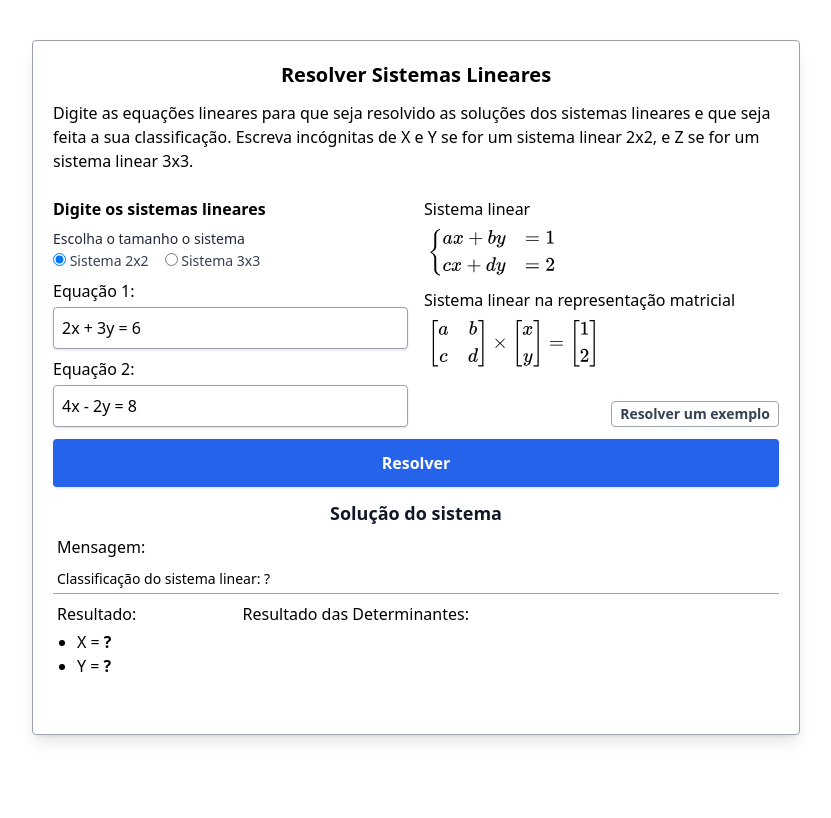
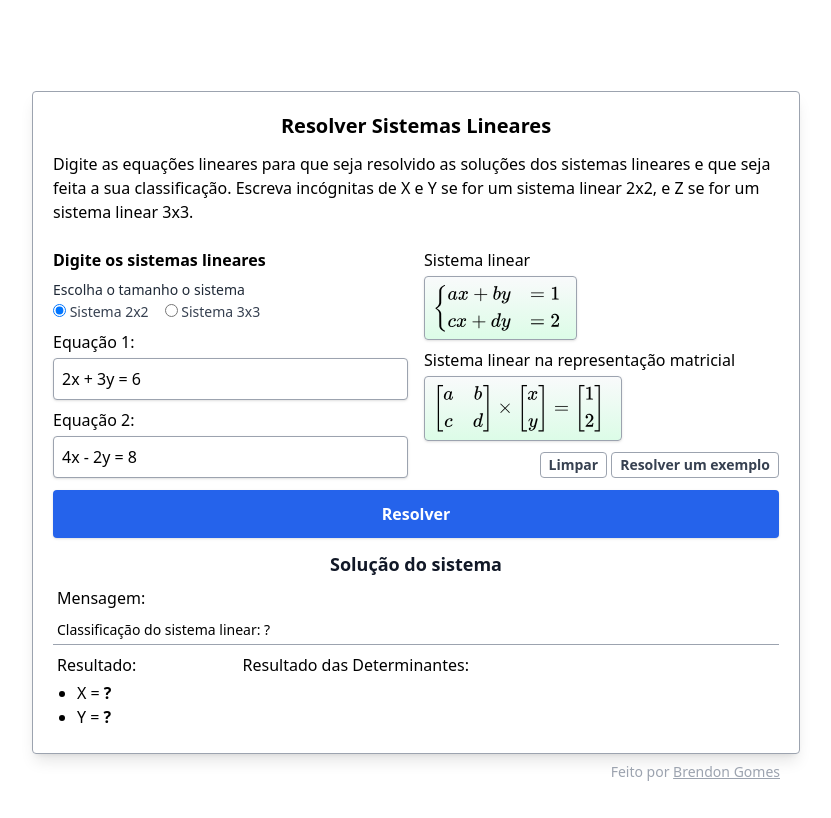
Before and after one commit to Brendon3578/linear-system-resolver, a website with bundled scripts: page src/index.html in a window 1280 px wide. Shown: the whole page, without its empty margins (224-1055 px from the left). Built offline with nearby package versions, Linux system fonts and the light colour scheme.

Commit message:
:sparkles: update some code

```diff
--- a/src/index.html
+++ b/src/index.html
@@ -6,7 +6,9 @@
     <title>Sistemas Lineares</title>
     <link rel="stylesheet" href="./styles/output.css" />
   </head>
-  <body class="min-h-screen min-w-full flex justify-center my-10">
+  <body
+    class="min-h-screen min-w-full flex flex-col items-center justify-center my-10"
+  >
     <div
       class="max-w-3xl p-5 border border-gray-400 rounded shadow-lg flex flex-col gap-3 w-full h-min mx-2"
     >
@@ -74,17 +76,29 @@
         <section class="flex flex-col gap-2 w-full">
           <div>
             <h3 class="mb-1">Sistema linear</h3>
-            <div id="linear-system-illustration" class="p-1"></div>
+            <div
+              id="linear-system-illustration"
+              class="p-2 pr-4 border border-gray-400 shadow rounded w-min bg-gradient-to-t from-green-100 to-gray-50"
+            ></div>
           </div>
           <div>
             <h3 class="mb-1">Sistema linear na representação matricial</h3>
-            <div id="matrix-illustration" class="p-1"></div>
+            <div
+              id="matrix-illustration"
+              class="p-2 pr-4 border border-gray-400 shadow rounded w-min bg-gradient-to-t from-green-100 to-gray-50"
+            ></div>
           </div>
 
-          <div class="mt-auto ml-auto">
+          <div class="mt-auto ml-auto flex gap-1">
+            <button
+              id="clear-btn"
+              class="text-sm px-2 py-0.5 border border-gray-400 text-gray-700 rounded font-semibold bg-white hover:bg-gray-200 ease-in-out duration-150 active:scale-95"
+            >
+              Limpar
+            </button>
             <button
               id="fill-with-example-btn"
-              class="text-sm px-2 py-0.5 border border-gray-400 text-gray-700 rounded font-semibold bg-white hover:bg-gray-200 ease-in-out duration-150"
+              class="text-sm px-2 py-0.5 border border-gray-400 text-gray-700 rounded font-semibold bg-white hover:bg-gray-200 ease-in-out duration-150 active:scale-95"
             >
               Resolver um exemplo
             </button>
@@ -127,8 +141,18 @@
             </ul>
           </div>
         </div>
-        <div class="mt-3 p-2 rounded" id="result"></div>
       </div>
+    </div>
+    <div class="p-2 rounded max-w-3xl w-full flex justify-end px-5">
+      <span class="text-sm text-gray-400 hover:text-gray-500">
+        Feito por
+        <a
+          class="underline"
+          href="https://github.com/Brendon3578/linear-system-resolver"
+          target="_blank"
+          >Brendon Gomes</a
+        >
+      </span>
     </div>
 
     <script>
--- a/src/scripts/script.js
+++ b/src/scripts/script.js
@@ -145,7 +145,7 @@ function solveSystem() {
 
       const unknown = solution.unknown.toUpperCase();
       const determinantCalc = solution.determinantCalc;
-      resultListEl.innerHTML += `<li title="Resultado de ${unknown} é igual a ${result}">
+      resultListEl.innerHTML += `<li title="Resultado de ${unknown} é igual a ${solution.value}">
       ${unknown} = <b class="font-bold">${result}</b> (${determinantCalc})</li>`;
     });
 
@@ -155,7 +155,7 @@ function solveSystem() {
       determinantListEl.innerHTML += `
       <li
         class="flex flex-col gap-2 items-center justify-between rounded-md shadow-lg p-2 pb-4 border border-gray-400 w-full bg-gradient-to-t from-gray-200 to-white max-w-min"
-        title="Resultado da determinante de ${unknown} é igual a ${result}"
+        title="Resultado da determinante de ${unknown} é igual a ${determinant.result}"
       >
         <span class="text-sm font-semibold whitespace-nowrap">Det. de ${unknown} = ${result}</span>
         <div>${determinant.matrixHTML}</div>
@@ -524,9 +524,9 @@ const sample3x3Equations = [
     three: "3x + 4y + 5z = 16",
   },
   {
-    first: "x + 2y +z = 4",
-    second: "2x + 4y + 2z = 8",
-    three: "3x + 6y + 3z = 12",
+    first: "x + y +z = 3",
+    second: "2x + 2y + 2z = 8",
+    three: "3x + 3y + 7z = 12",
   },
   {
     first: generate3x3RandomEquation(),
@@ -571,3 +571,12 @@ const fillWithExampleButtonEl = document.getElementById(
 );
 
 fillWithExampleButtonEl.addEventListener("click", fillEquationsWithExample);
+
+function clearEquations() {
+  firstEquationEl.value = "";
+  secondEquationEl.value = "";
+  if (is3x3LinearSystem) thirdEquationEl.value = "";
+}
+
+const clearEquationsBtnEl = document.getElementById("clear-btn");
+clearEquationsBtnEl.addEventListener("click", clearEquations);
```
Also changed, not shown: .github/example_application.png (added), README.md, src/styles/output.css.
